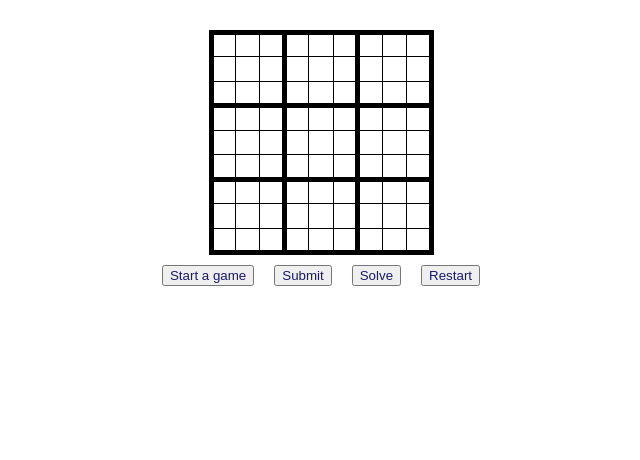
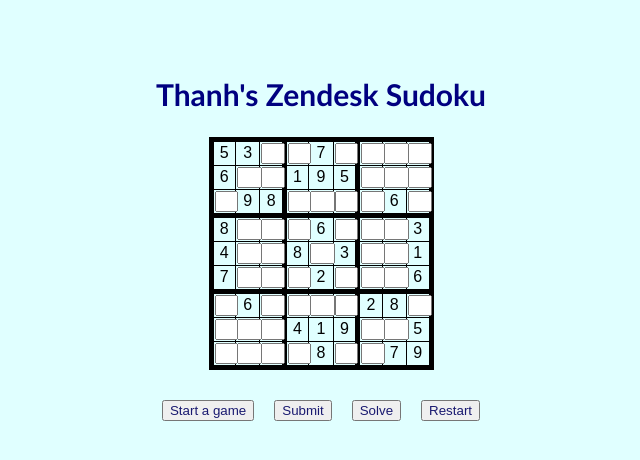
Before and after one commit to tlnguyen4/zendeskSudoku, a React app: page / in a window 1280 px wide. Both pictures are taken after a click on the button "Start a game". Shown: the whole page, without its empty margins (319-959 px from the left). Built offline with nearby package versions, Linux system fonts and the light colour scheme.

Commit message:
Start, solve, and restart working. button hover with title description

```diff
--- a/src/components/App.js
+++ b/src/components/App.js
@@ -4,12 +4,15 @@
 import Buttons from './Buttons.js';
 import './css/App.css';
 
-let App =({ board, setBoardClick  }) => {
+let App =({ board, setBoardClick, restartClick, numberInput, solveBoardClick  }) => {
     return (
-        <div className={'App-board-location'}>
-            <Board board={board} />
+        <div className={'board-location'}>
+            <h2 className={'title'}>Thanh's Zendesk Sudoku</h2>
+            <Board board={board} numberInput={numberInput}/>
             <Buttons
                 setBoard={() => setBoardClick()}
+                restart={() => restartClick()}
+                solve={() => solveBoardClick()}
             />
         </div>
     );
@@ -25,6 +28,15 @@
     return {
         setBoardClick: () => {
             dispatch({type: 'SETUP_BOARD'})
+        },
+        restartClick: () => {
+            dispatch({type: 'RESTART'})
+        },
+        numberInput: (location, value) => {
+            dispatch({type: 'NUMBER_INPUT', location, value})
+        },
+        solveBoardClick: () => {
+            dispatch({type: 'SOLVE'})
         }
     }
 }
--- a/src/components/Board.js
+++ b/src/components/Board.js
@@ -4,42 +4,42 @@
 import TileEmpty from './TileEmpty.js';
 
 class Board extends Component {
-    constructor(props) {
-        super(props);
-        this.state = {
-            board: this.props.board
-        }
-    }
-
     render () {
-        let rows = [];
+        // Fill the table with row and columns of cells: empty for missing value indicated by -1, and unchangeable
+        // cell for preset values
+        let board = [];
         for (let row = 0; row < 9; row++) {
             let cell = [];
             for (let col = 0; col < 9; col++){
-                let cellID = row + '-' + col;
                 const locationInBoard = row * 9 + col;
-                const val = this.state.board[locationInBoard];
+                const val = this.props.board[locationInBoard];
+                // Darken border of column 3 and 6 to make board looks like a sudoku board
                 if (col === 3 || col === 6) {
-                    cell.push(<td key={cellID} className={'dark-col'}>
-                        {(val === -1 ? <TileEmpty /> : <TileGiven value={val}/>)}
-                    </td>);
+                    cell.push(<td key={locationInBoard} className={'dark-col'}>{(val > 0 ?
+                                    <TileGiven value={val}/> :
+                                    <TileEmpty value={val}
+                                               numberInput={(num) => this.props.numberInput(locationInBoard, num)}/>)}
+                                               </td>);
                 } else {
-                    cell.push(<td key={cellID}>
-                        {(val === -1 ? <TileEmpty /> : <TileGiven value={val}/>)}
-                    </td>);
+                    cell.push(<td key={locationInBoard}>{(val > 0 ?
+                                    <TileGiven value={val}/> :
+                                    <TileEmpty value={val}
+                                               numberInput={(num) => this.props.numberInput(locationInBoard, num)}/>)}
+                                               </td>);
                 }
             }
+            // Darken border of row 3 and 6
             if (row === 3 || row === 6) {
-                rows.push(<tr key={row} className={'dark-row'}>{cell}</tr>);
+                board.push(<tr key={row} className={'dark-row'}>{cell}</tr>);
             } else {
-                rows.push(<tr key={row}>{cell}</tr>);
+                board.push(<tr key={row}>{cell}</tr>);
             }
         }
 
         return (
             <div className={"container"}>
                 <table className={"table"}>
-                    <tbody>{rows}</tbody>
+                    <tbody>{board}</tbody>
                 </table>
             </div>
         );
--- a/src/components/Buttons.js
+++ b/src/components/Buttons.js
@@ -1,19 +1,30 @@
-import React, { Component } from 'react';
+import React from 'react';
 import './css/App.css';
 
-class Buttons extends Component {
-    render() {
+let Buttons = ({ setBoard, restart, solve }) => {
     return (
         <div>
-                <button onClick={this.props.setBoard} className={'button'}>
+            <button title={'Populate the board with a Sudoku game'}
+                    onClick={setBoard}
+                    className={'button'}>
                 Start a game
             </button>
-                <button className={'button'}>Submit</button>
-                <button className={'button'}>Solve</button>
-                <button className={'button'}>Restart</button>
+            <button title={'Submit the board when done or to check progress'}
+                    className={'button'}>
+                Submit
+            </button>
+            <button title={'Reveal the answer to the current board'}
+                    onClick={solve}
+                    className={'button'}>
+                Solve
+            </button>
+            <button title={'Reset the board'}
+                onClick={restart}
+                className={'button'}>
+                Restart
+            </button>
         </div>
     );
 }
-}
 
 export default Buttons;
--- a/src/components/TileEmpty.js
+++ b/src/components/TileEmpty.js
@@ -2,16 +2,8 @@
 import './css/TileEmpty.css';
 
 class TileEmpty extends Component {
-    constructor(props) {
-        super(props);
-        this.state = {
-            cellNumber: ''
-        };
-        this.handleChange = this.handleChange.bind(this);
-    }
-
     handleChange(event) {
-        this.setState({cellNumber: event.target.cellNumber});
+        this.props.numberInput(event.target.value * -1);
     }
 
     render () {
@@ -19,8 +11,8 @@
             <div>
                 <input className={'number-text'}
                        type="text"
-                       value={this.state.cellNumber}
-                       onChange={this.handleChange}
+                       value={(this.props.value < 0 ? this.props.value * -1 : '')}
+                       onChange={(e) => this.handleChange(e)}
                 />
             </div>
         )
--- a/src/components/TileGiven.js
+++ b/src/components/TileGiven.js
@@ -1,18 +1,10 @@
 import React, { Component } from 'react';
-import './css/TileGiven.css';
 
 class TileGiven extends Component {
-    constructor(props) {
-        super(props);
-        this.state = {
-            cellNumber: this.props.value,
-        }
-    }
-
     render () {
         return (
             <div>
-                {this.state.cellNumber}
+                {this.props.value}
             </div>
         )
     }
--- a/src/components/css/App.css
+++ b/src/components/css/App.css
@@ -1,12 +1,27 @@
-.App-board-location {
+.board-location {
     display: flex;
     flex-direction: column;
     justify-content: center;
     align-items: center;
-    padding-top: 30px;
+    padding-top: 4%;
+}
+
+.title {
+    font-family: Candara;
+    color: navy;
+    padding: 0px;
+    font-size: 30px;
 }
 
 .button {
     margin: 10px;
+    margin-top: 30px;
     color: midnightblue;
+    -webkit-transition-duration: 0.4s;
+    transition-duration: 0.4s;
 }
+
+.button:hover {
+    background-color: mediumslateblue;
+    color: white;
+}
--- a/src/components/css/index.css
+++ b/src/index.css
@@ -3,4 +3,5 @@
     padding: 0;
     font-family: sans-serif;
     height: 100%;
+    background-color: lightcyan;
 }
--- a/src/index.js
+++ b/src/index.js
@@ -4,7 +4,7 @@
 import { createStore } from 'redux';
 import reducer from './reducers/reducer.js';
 import App from './components/App';
-import './components/css/index.css';
+import './index.css';
 
 let store = createStore(reducer);
 
--- a/src/reducers/reducer.js
+++ b/src/reducers/reducer.js
@@ -1,15 +1,39 @@
+const setBoard = [5, 3, 0, 0, 7, 0, 0, 0, 0,
+                    6, 0, 0, 1, 9, 5, 0, 0, 0,
+                    0, 9, 8, 0, 0, 0, 0, 6, 0,
+                    8, 0, 0, 0, 6, 0, 0, 0, 3,
+                    4, 0, 0, 8, 0, 3, 0, 0, 1,
+                    7, 0, 0, 0, 2, 0, 0, 0, 6,
+                    0, 6, 0, 0, 0, 0, 2, 8, 0,
+                    0, 0, 0, 4, 1, 9, 0, 0, 5,
+                    0, 0, 0, 0, 8, 0, 0, 7, 9];
+
+const solvedBoard = [5, 3, -4, -6, 7, -8, -9, -1, -2,
+                        6, -7, -2, 1, 9, 5, -3, -4, -8,
+                        -1, 9, 8, -3, -4, -2, -5, 6, -7,
+                        8, -5, -9, -7, 6, -1, -4, -2, 3,
+                        4, -2, -6, 8, -5, 3, -7, -9, 1,
+                        7, -1, -3, -9, 2, -4, -8, -5, 6,
+                        -9, 6, -1, -5, -3, -7, 2, 8, -4,
+                        -2, -8, -7, 4, 1, 9, -6, -3, 5,
+                        -3, -4, -5, -2, 8, -6, -1, 7, 9];
+
 const reducer = (state = [], action) => {
     switch(action.type) {
         case 'SETUP_BOARD':
-            return [5, 3, -1, -1, 7, -1, -1, -1, -1,
-                6, -1, -1, 1, 9, 5, -1, -1, -1,
-                -1, 9, 8, -1, -1, -1, -1, 6, -1,
-                8, -1, -1, -1, 6, -1, -1, -1, 3,
-                4, -1, -1, 8, -1, 3, -1, -1, 1,
-                7, -1, -1, -1, 2, -1, -1, -1, 6,
-                -1, 6, -1, -1, -1, -1, 2, 8, -1,
-                -1, -1, -1, 4, 1, 9, -1, -1, 5,
-                -1, -1, -1, -1, 8, -1, -1, 7, 9];
+            return setBoard;
+        case 'RESTART':
+            let newState = [...state];
+            for (let i = 0; i < 81; i++) {
+                if (newState[i] < 0) newState[i] = 0;
+            }
+            return newState;
+        case 'NUMBER_INPUT':
+            let newState1 = [...state];
+            newState1[action.location] = action.value;
+            return newState1;
+        case 'SOLVE':
+            return solvedBoard;
         default:
             return state;
     }
```
Also changed, not shown: src/components/css/TileGiven.css (deleted). Lines whose indentation alone changed are shown as unchanged.
